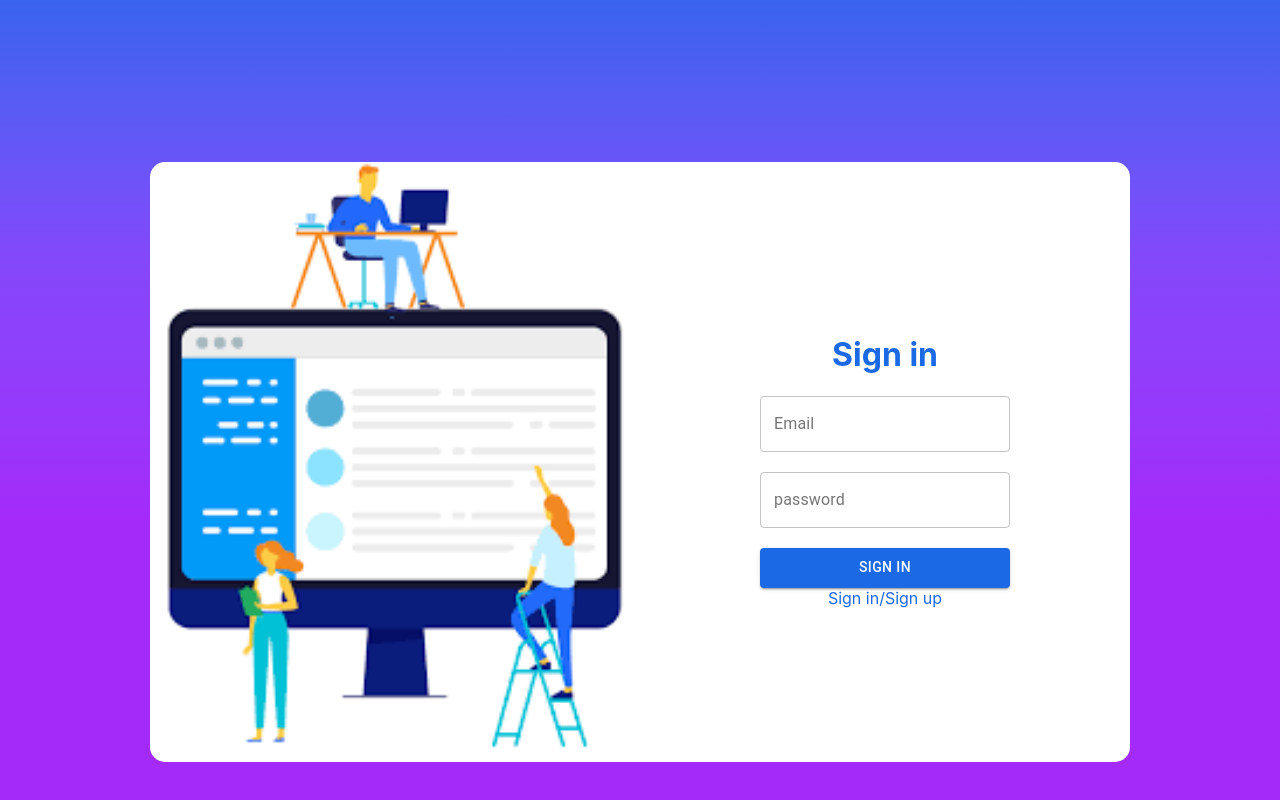
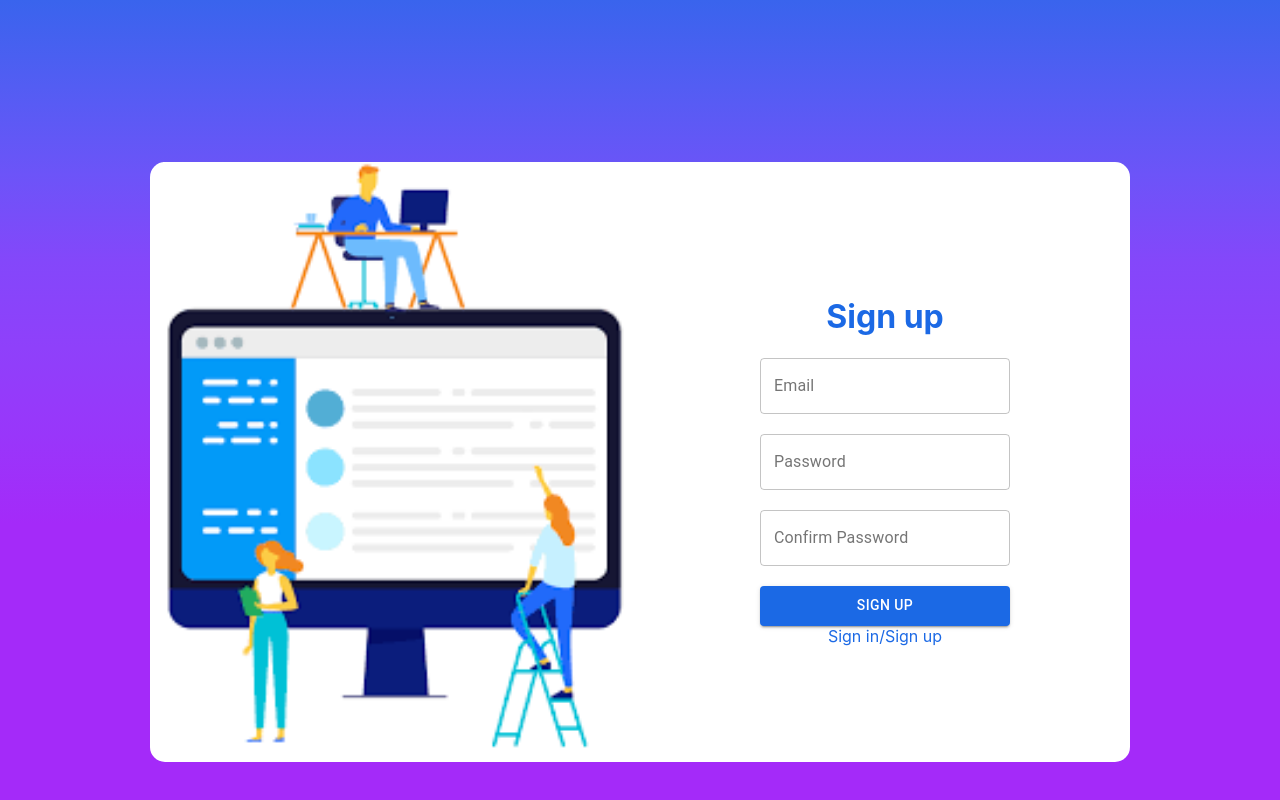
Before and after one commit to davitsoitashvili/market_app, a React (Create React App) app: page / in a window 1280 px wide. Shown: the part 888-1688 px from the top of the page. Built offline with nearby package versions, Linux system fonts and the light colour scheme.

Commit message:
Added registration

```diff
--- a/src/components/container/Authorization/Authorization.jsx
+++ b/src/components/container/Authorization/Authorization.jsx
@@ -1,13 +1,13 @@
 import React from "react";
-import Typography from "@material-ui/core/Typography";
 import styles from "./Authorization.module.css";
 import Login from "./Login";
+import Registration from "./Registration";
 
 function AuthorizationPage() {
   return (
     <div className={styles["container"]}>
       <div className={styles["wrapper"]}>
-        <Login></Login>
+        <Registration></Registration>
       </div>
     </div>
   );
--- a/src/components/container/Authorization/Registration.jsx
+++ b/src/components/container/Authorization/Registration.jsx
@@ -1,8 +1,54 @@
 import React from "react";
-import Typography from "@material-ui/core/Typography";
+import TextField from "@material-ui/core/TextField";
+import Button from "@material-ui/core/Button";
+import Form from "../../presentation/Form/Form";
 import styles from "./Authorization.module.css";
+import User from "../../../assets/img/user.png";
 
 function Registration() {
-  return <div>sadfsdfsdfsdf</div>;
+  return (
+    <div className={styles["layout"]}>
+      <div style={{ flex: "1" }}>
+        <img style={{ width: "465px" }} src={User} alt="Store image"></img>
+      </div>
+      <div className={styles["form"]}>
+        <Form title="Sign up">
+          <TextField
+            id="outlined-basic"
+            label="Email"
+            variant="outlined"
+            type="email"
+            className={styles["input"]}
+          />
+          <TextField
+            id="outlined-basic"
+            label="Password"
+            variant="outlined"
+            type="password"
+            className={styles["input"]}
+          />
+          <TextField
+            id="outlined-basic"
+            label="Confirm Password"
+            variant="outlined"
+            type="password"
+            className={styles["input"]}
+          />
+          <Button
+            className={styles["button"]}
+            variant="contained"
+            color="primary"
+          >
+            Sign up
+          </Button>
+          <div style={{ color: "#1b69e5" }}>
+            <span>Sign in</span>
+            <span>/</span>
+            <span>Sign up</span>
+          </div>
+        </Form>
+      </div>
+    </div>
+  );
 }
 export default Registration;
```
Also changed, not shown: 1 other file (tests, documents, lock files or other folders).
